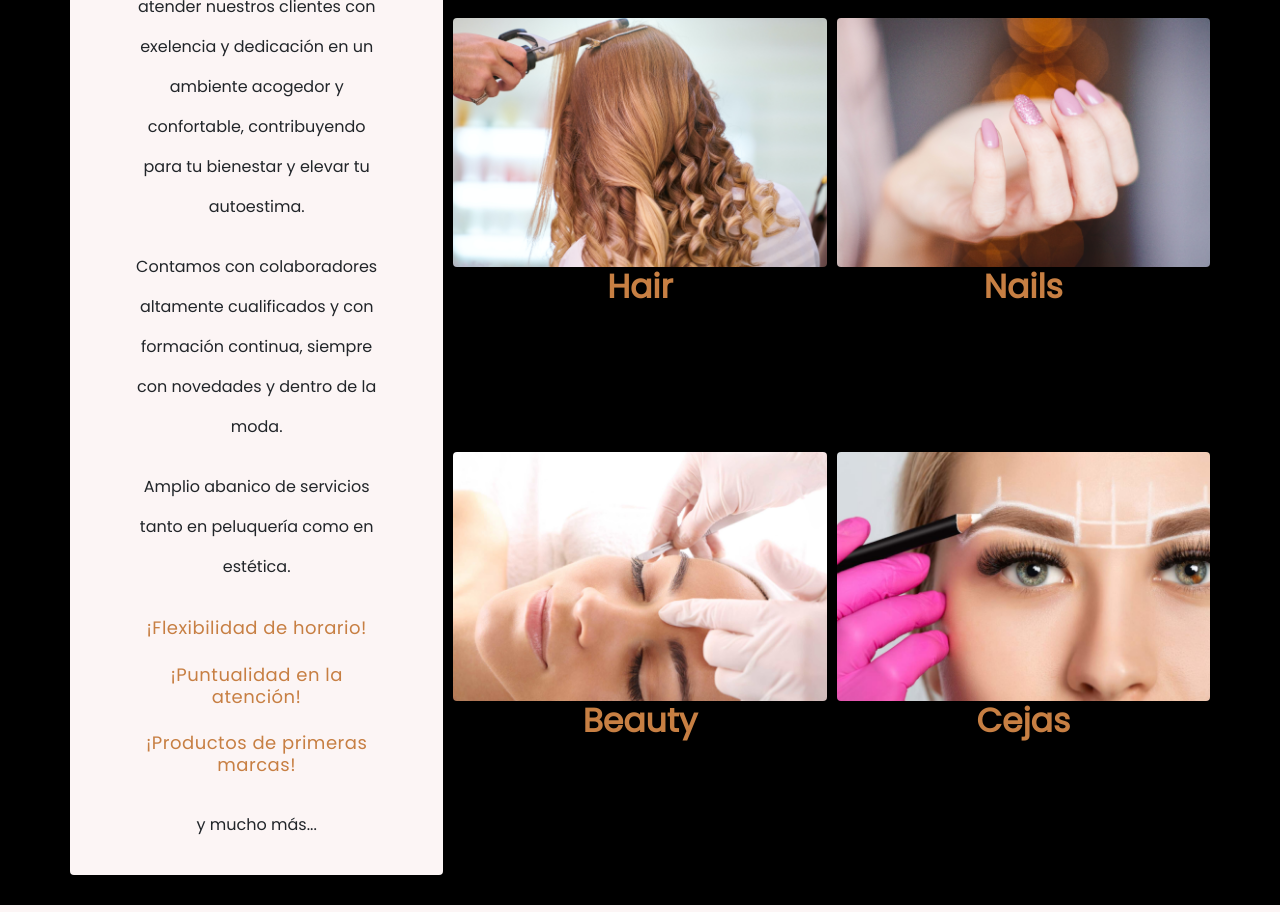
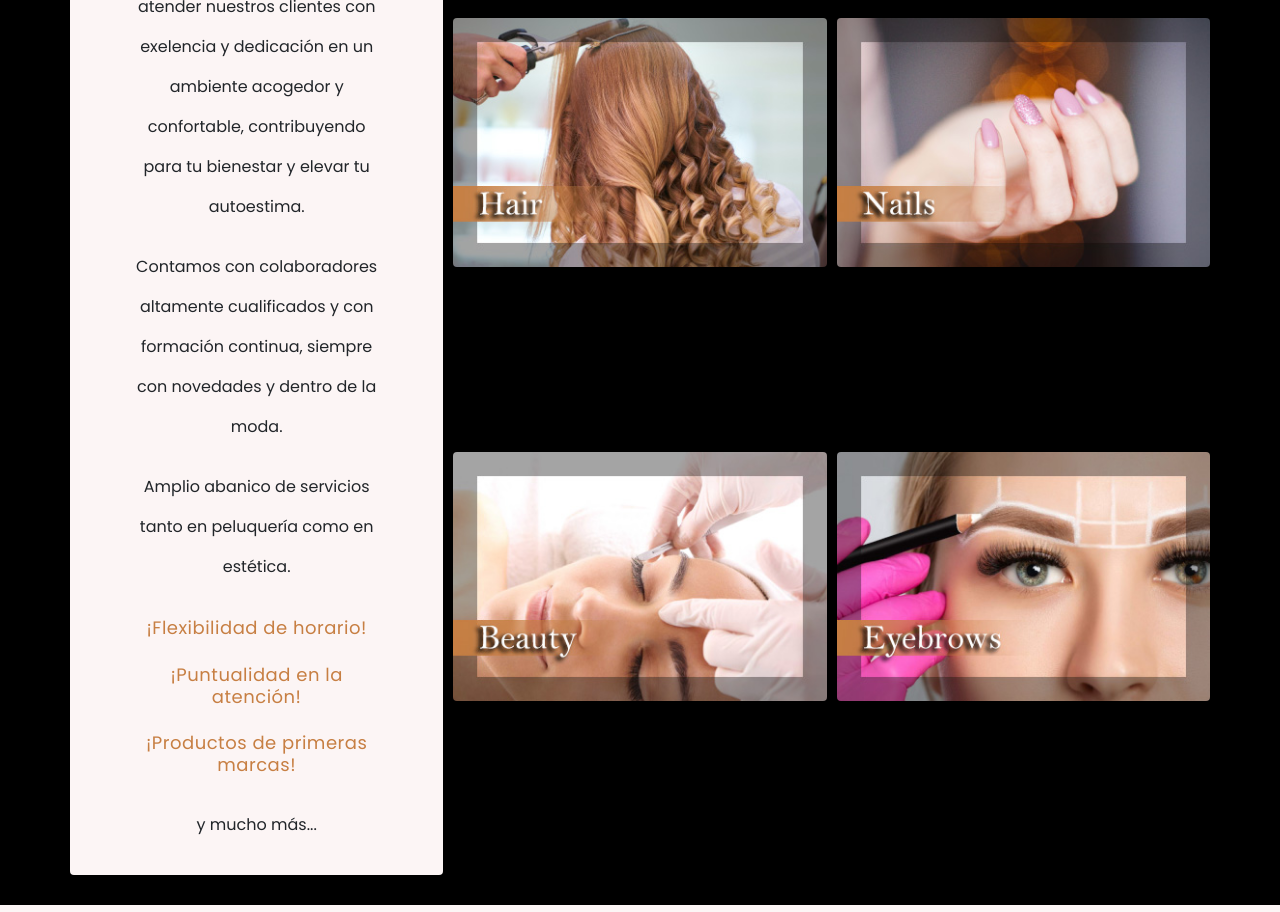
Before and after one commit to DouglasMLopes/JfConceptProyectoFinal, a website: page index.html in a window 1280 px wide. Shown: the part 901-1813 px from the top of the page. Drawn offline with nearby package versions, Linux system fonts and the light colour scheme.

Commit message:
Ajuste de las imagenes en el index

```diff
--- a/index.html
+++ b/index.html
@@ -91,9 +91,9 @@
         <section class="hair-grid">
             <div>
                 <figure>
-                    <img src="img/arts/hair.webp" alt="foto del pelo">
+                    <img src="img/arts/hair.jpg" alt="foto del pelo">
                         <figcaption>
-                            <h1>Hair</h1>
+                            <!-- <h1>Hair</h1> -->
                         </figcaption>
                 </figure>
             </div>
@@ -102,9 +102,9 @@
         <section class="nails-grid">
             <div>
                 <figure>
-                    <img src="img/arts/nails.webp" alt="foto de las uñas">
+                    <img src="img/arts/nails.jpg" alt="foto de las uñas">
                         <figcaption>
-                            <h1>Nails</h1>
+                            <!-- <h1>Nails</h1> -->
                         </figcaption>
                 </figure>
             </div>
@@ -113,9 +113,9 @@
         <section class="beauty-grid">
             <div>
                 <figure>
-                    <img src="img/arts/beauty.webp" alt="foto beauty">
+                    <img src="img/arts/beauty.jpg" alt="foto beauty">
                         <figcaption>
-                            <h1>Beauty</h1>
+                            <!-- <h1>Beauty</h1> -->
                         </figcaption>
                 </figure>
             </div>
@@ -124,9 +124,9 @@
         <section class="cejas-grid">
             <div>
                 <figure>
-                    <img src="img/arts/cejas.webp" alt="foto de las cejas">
+                    <img src="img/arts/eyebrows.jpg" alt="foto de las cejas">
                         <figcaption>
-                            <h1>Cejas</h1>
+                            <!-- <h1>Cejas</h1> -->
                         </figcaption>
                 </figure>
             </div>
--- a/scss/_media.scss
+++ b/scss/_media.scss
@@ -187,7 +187,7 @@
 
     .footer-container{
         width: 100fw;
-        height: 100px;
+        height: auto;
         display: flex;
         flex-direction: row;
         justify-content: space-between;
```
Also changed, not shown: css/main.css, img/arts/beauty.jpg (added), img/arts/beauty.webp (deleted), img/arts/cejas.webp (deleted), img/arts/eyebrows.jpg (added), img/arts/hair.jpg (added), img/arts/hair.webp (deleted), img/arts/nails.jpg (added), img/arts/nails.webp (deleted).
